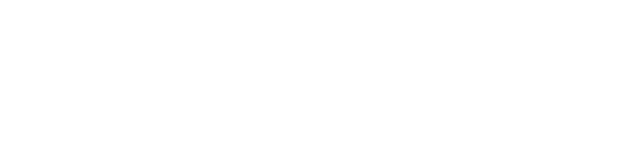
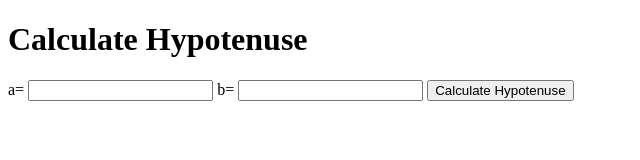
Before and after one commit to sushmita2109/neogcamp-markTweleve, a plain HTML site: page hypotenuse.html in a window 1280 px wide. Shown: the whole page, without its empty margins (0-640 px from the left). Drawn offline with Linux system fonts and the light colour scheme.

Commit message:
set up hypotenouse

```diff
--- a/hypotenuse.html
+++ b/hypotenuse.html
@@ -7,6 +7,12 @@
     <title>Hypotenuse</title>
 </head>
 <body>
-
+    <h1>Calculate Hypotenuse</h1>
+    <label for="value1">a=</label>
+    <input type="number" class="side-input" />
+    <label for="value2">b=</label>
+    <input type="number" class="side-input"/>
+    <button id="calculate-hypotenuse-btn">Calculate Hypotenuse</button>
+    <div id="output-div"></div>
 </body>
 </html>
```
